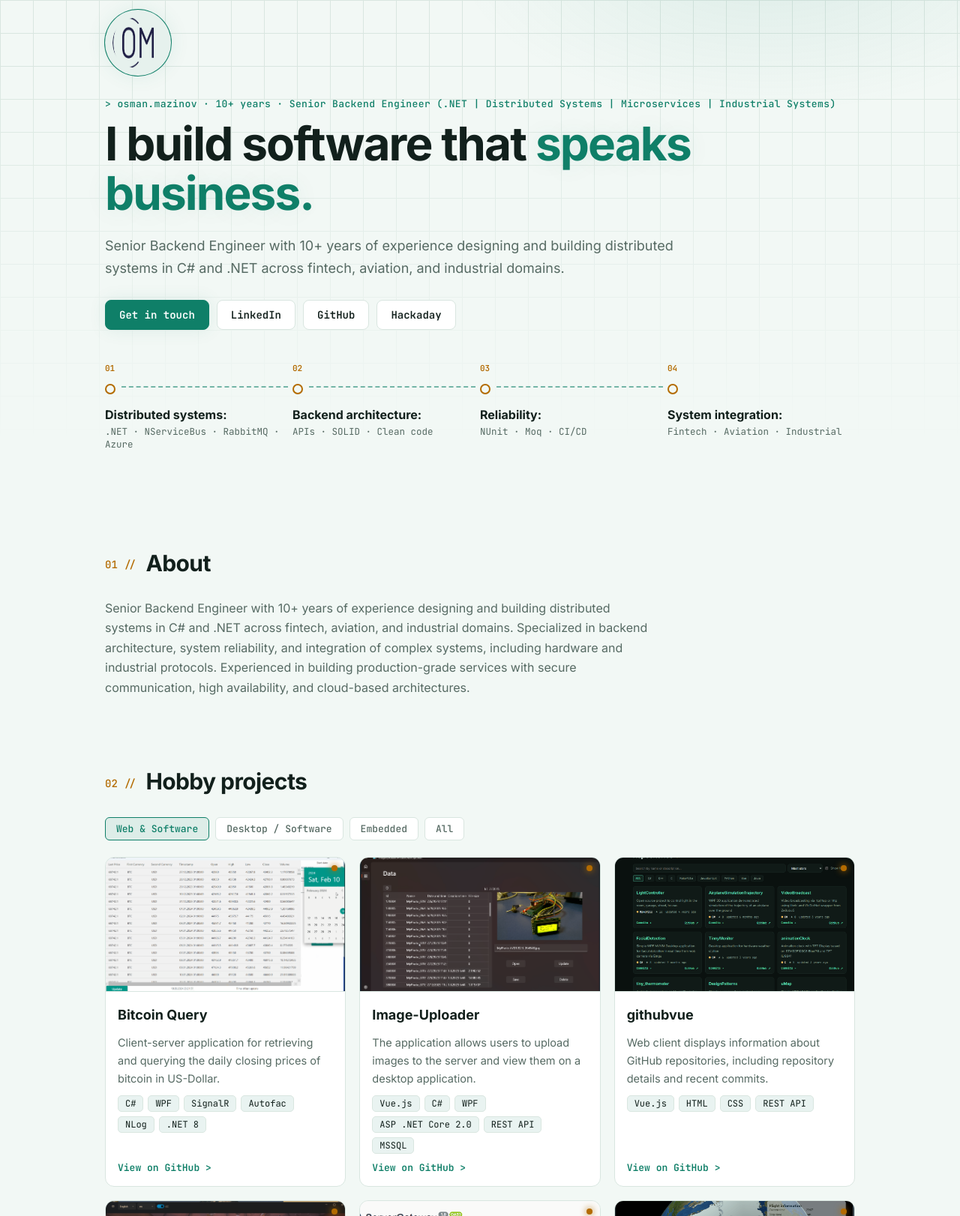
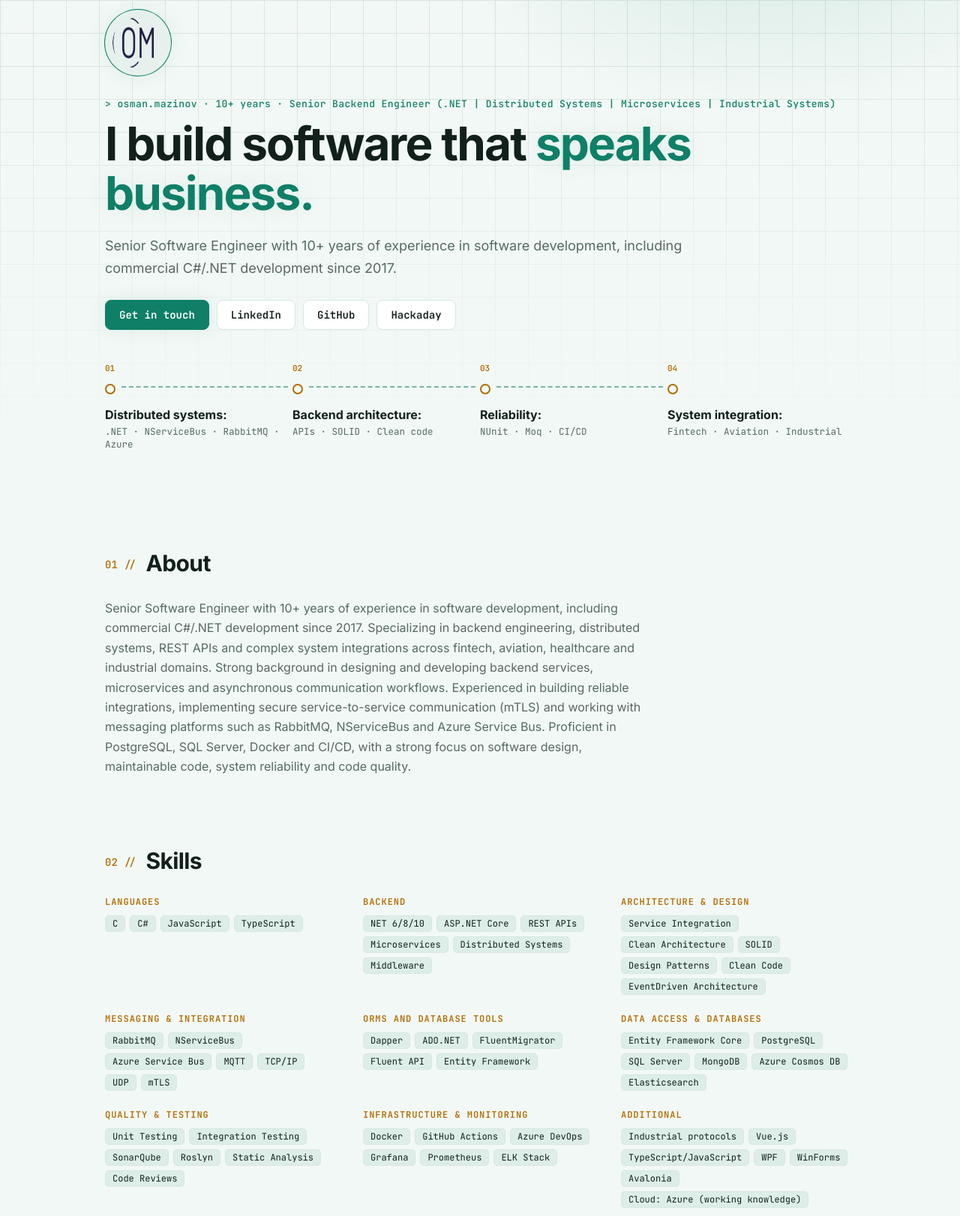
Before and after one commit to Ledrunning/Ledrunning.github.io, a plain HTML site: page index.html in a window 1280 px wide. Shown: the part 132-1754 px from the top of the page at 75% size. Drawn offline with Linux system fonts and the light colour scheme; no server answers.

Commit message:
Fix skills and about

```diff
--- a/data.js
+++ b/data.js
@@ -1,33 +1,33 @@
 export const bio = [
-  `Senior Backend Engineer with 10+ years of experience designing and building distributed systems in C# and .NET across fintech, aviation, and industrial domains.
-   Specialized in backend architecture, system reliability, and integration of complex systems, including hardware and industrial protocols.
-   Experienced in building production-grade services with secure communication, high availability, and cloud-based architectures.`,
+  `Senior Software Engineer with 10+ years of experience in software development, including commercial C#/.NET development since 2017.
+  Specializing in backend engineering, distributed systems, REST APIs and complex system integrations across fintech,
+  aviation, healthcare and industrial domains. Strong background in designing and developing backend services,
+  microservices and asynchronous communication workflows. Experienced in building reliable integrations,
+  implementing secure service-to-service communication (mTLS) and working with messaging platforms such as RabbitMQ,
+  NServiceBus and Azure Service Bus. Proficient in PostgreSQL, SQL Server, Docker and CI/CD,
+  with a strong focus on software design, maintainable code, system reliability and code quality.`,
 ];
 
 export const skills = [
   {
-    title: "Languages",
+    title: "Languages:",
     skillName: "C, C#, JavaScript, TypeScript",
     color: "1",
-    percentage: "90",
   },
   {
-    title: "Frameworks/Libraries",
-    skillName: `.NET Core, .NET Framework, Vue.js`,
+    title: "Backend:",
+    skillName: `NET 6/8/10, ASP.NET Core, REST APIs, Microservices, Distributed Systems, Middleware`,
     color: "6",
-    percentage: "85",
   },
   {
-    title: "Design",
-    skillName: "HTML, XAML, GTK, Bootstrap, Foundation",
+    title: "Architecture & Design:",
+    skillName: "Service Integration, Clean Architecture, SOLID, Design Patterns, Clean Code, EventDriven Architecture",
     color: "4",
-    percentage: "60",
   },
   {
-    title: "Databases:",
-    skillName: "SQLite, MongoDB, MSSQL, Cosmos DB",
+    title: "Messaging & Integration:",
+    skillName: "RabbitMQ, NServiceBus, Azure Service Bus, MQTT, TCP/IP, UDP, mTLS",
     color: "4",
-    percentage: "70",
   },
   {
     title: "ORMs and Database Tools:",
@@ -36,47 +36,25 @@ export const skills = [
     percentage: "80",
   },
   {
-    title: "Tools & Platforms:",
-    skillName: "Azure, Docker, Git, Jira, AppVeyor, Confluence, YouTrack",
+    title: "Data Access & Databases:",
+    skillName: "Entity Framework Core, Dapper, Fluent API, ADO.NET, PostgreSQL, SQL Server,MongoDB, Azure Cosmos DB, Elasticsearch",
     color: "4",
-    percentage: "85",
   },
   {
-    title: "Principles & Practices:",
-    skillName: "SOLID, OOP, DRY, CI/CD",
+    title: "Quality & Testing:",
+    skillName: "Unit Testing, Integration Testing, SonarQube, Roslyn, Static Analysis, Code Reviews",
     color: "4",
-    percentage: "90",
   },
   {
-    title: "Version Control",
-    skillName: "GitHub, JIRA, Bitbucket",
+    title: "Infrastructure & Monitoring:",
+    skillName: "Docker, GitHub Actions, Azure DevOps, Grafana, Prometheus, ELK Stack",
     color: "7",
-    percentage: "90",
   },
   {
-    title: "Unit Test",
-    skillName: " MSTest, Nunit, Moq",
+    title: "Additional:",
+    skillName: "Industrial protocols, Vue.js, TypeScript/JavaScript, WPF, WinForms, Avalonia, Cloud: Azure (working knowledge)",
     color: "7",
-    percentage: "70",
-  },
-  {
-    title: "Tools",
-    skillName: "Postman, NServiceBus Analyzer, Chrome DevTools, Grafana",
-    color: "3",
-    percentage: "80",
-  },
-  {
-    title: "IDE",
-    skillName: "VS Code, Visual Studio, Rider, ReSharper",
-    color: "6",
-    percentage: "100",
-  },
-  {
-    title: "Protocols",
-    skillName: "I2C, SPI, UART, Modbus TCP/RTU, CAN, IO-Link",
-    color: "1",
-    percentage: "80",
-  },
+  }
 ];
 
 export const education = [
--- a/index.html
+++ b/index.html
@@ -4,7 +4,9 @@
     <meta charset="utf-8" />
     <meta name="color-scheme" content="dark light" />
     <meta name="viewport" content="width=device-width, initial-scale=1" />
-    <title>Osman Mazinov · Software Engineer (.NET, IoT and Distributed systems)</title>
+    <title>
+      Osman Mazinov · Software Engineer (.NET, IoT and Distributed systems)
+    </title>
     <meta
       name="description"
       content="Software engineer with 10+ years of experience in .NET, IoT and Distributed systems. Portfolio of Osman Mazinov."
@@ -66,7 +68,10 @@
           width="88"
           height="88"
         />
-        <p class="eyebrow">osman.mazinov · 10+ years · Senior Backend Engineer (.NET | Distributed Systems | Microservices | Industrial Systems)</p>
+        <p class="eyebrow">
+          osman.mazinov · 10+ years · Senior Backend Engineer (.NET |
+          Distributed Systems | Microservices | Industrial Systems)
+        </p>
         <h1>
           I build software that <span class="accent">speaks business.</span>
         </h1>
@@ -125,15 +130,15 @@
         <div id="bio" class="prose"></div>
       </section>
 
+      <section id="skills" class="wrap sec">
+        <h2>Skills</h2>
+        <div id="skill-list" class="skills"></div>
+      </section>
+
       <section id="projects" class="wrap sec">
         <h2>Hobby projects</h2>
         <div id="filters" class="filters"></div>
         <div id="project-grid" class="grid"></div>
-      </section>
-
-      <section id="skills" class="wrap sec">
-        <h2>Skills</h2>
-        <div id="skill-list" class="skills"></div>
       </section>
 
       <section id="experience" class="wrap sec">
```
Also changed, not shown: default-avatar.jpg (deleted).
